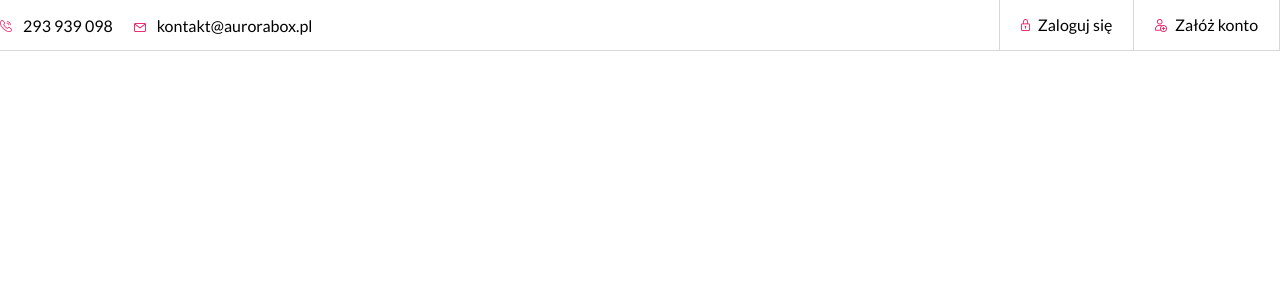
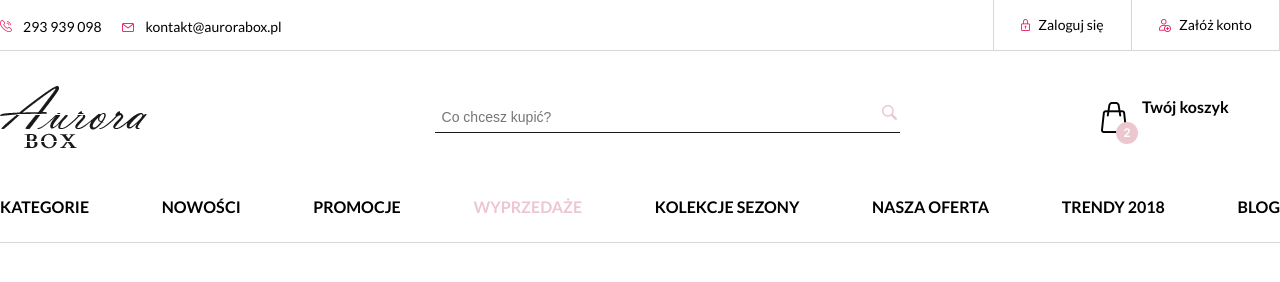
Before and after one commit to junqy/aurora-task, a plain HTML site: page index.html in a window 1280 px wide. Drawn offline with Linux system fonts and the light colour scheme.

Commit message:
full header

```diff
--- a/index.html
+++ b/index.html
@@ -17,28 +17,80 @@
             <div class="top-bar">
                 <ul class="contact-info-container">
                     <li class="phone-number-item">
-                        <img src="./assets/contact.png" alt="contact-icon" class="top-bar-icon"/>
-                        <p class="phone-number-text">293 939 098</p>
+                        <img
+                            src="./assets/contact.png"
+                            alt="contact-icon"
+                            class="top-bar-icon"
+                        />
+                        <p class="top-bar-text">293 939 098</p>
                     </li>
                     <li class="email-address-item">
-                        <img src="./assets/mail.png" alt="mail-icon" class="top-bar-icon"/>
-                        <p class="email-address-text">kontakt@aurorabox.pl</p>
+                        <img
+                            src="./assets/mail.png"
+                            alt="mail-icon"
+                            class="top-bar-icon"
+                        />
+                        <p class="top-bar-text">kontakt@aurorabox.pl</p>
                     </li>
                 </ul>
                 <ul class="user-auth-container">
                     <li class="auth-button">
-                        <img src="./assets/login.png" alt="login-icon" class="top-bar-icon"/>
-                        <p class="login">Zaloguj się</p>
+                        <img
+                            src="./assets/login.png"
+                            alt="login-icon"
+                            class="top-bar-icon"
+                        />
+                        <p class="top-bar-text">Zaloguj się</p>
                     </li>
                     <li class="auth-button">
-                        <img src="./assets/register.png" alt="login-icon" class="top-bar-icon"/>
-                        <p class="register">Załóż konto</p>
+                        <img
+                            src="./assets/register.png"
+                            alt="login-icon"
+                            class="top-bar-icon"
+                        />
+                        <p class="top-bar-text">Załóż konto</p>
                     </li>
                 </ul>
-
             </div>
-            <hr class="divider">
-            <div class="container"></div>
+            <hr class="divider" />
+            <div class="upper-navbar">
+                <div class="container">
+                    <img
+                        src="./assets/logo.png"
+                        alt="aurora-box-logo"
+                        class="brand-logo"
+                    />
+                    <div class="search-group">
+                        <input
+                            class="search-bar"
+                            placeholder="Co chcesz kupić?"
+                        />
+                        <img
+                            src="./assets/search.png"
+                            alt="search-icon"
+                            class="search-icon"
+                        />
+                    </div>
+                    <div class="basket-container">
+                        <img src="./assets/basket.png" alt="basket-icon" />
+                        <span class="badge">2</span>
+                        <p class="basket-text">Twój koszyk</p>
+                    </div>
+                </div>
+            </div>
+            <div class="lower-navbar">
+                <ul class="container">
+                    <li class="navbar-section dropdown">Kategorie</li>
+                    <li class="navbar-section">Nowości</li>
+                    <li class="navbar-section">Promocje</li>
+                    <li class="navbar-section selected-section">Wyprzedaże</li>
+                    <li class="navbar-section">Kolekcje Sezony</li>
+                    <li class="navbar-section">Nasza Oferta</li>
+                    <li class="navbar-section">Trendy 2018</li>
+                    <li class="navbar-section">Blog</li>
+                </ul>
+            </div>
+            <hr class="divider" />
         </header>
     </body>
 </html>
--- a/styles/scss/style.scss
+++ b/styles/scss/style.scss
@@ -2,6 +2,7 @@ $divider-color: #d7d7d7;
 $primary-color: #ecc7d0;
 $secondary-color: #ec3c73;
 $text-color: #000000;
+$search-color: #191919;
 $font-stack: Lato, Arial, Helvetica;
 $top-bar-spacing: 1.3rem;
 
@@ -45,6 +46,10 @@ p {
     margin-right: 0.5rem;
 }
 
+.top-bar-text {
+    font-size: 14px;
+}
+
 .auth-button {
     display: flex;
     align-items: center;
@@ -53,7 +58,7 @@ p {
     border-left: 1px solid $divider-color;
     border-right: 1px solid $divider-color;
     background-color: inherit;
-    padding: 0px $top-bar-spacing;
+    padding: 0 1.7em;
     cursor: pointer;
 }
 
@@ -74,3 +79,87 @@ p {
 }
 
 // mid bar styles
+
+.upper-navbar {
+    margin: 2.2rem 0 3rem 0;
+}
+
+.lower-navbar {
+    margin-bottom: 1.6rem;
+}
+
+.container {
+    display: flex;
+    justify-content: space-between;
+    align-items: center;
+}
+
+.brand-logo {
+    margin-right: 8%;
+}
+
+.search-bar {
+    border: none;
+    border-bottom: 1px solid $search-color;
+    padding: 0.4rem;
+    font-size: 14px;
+    flex: 1;
+    width: 0;
+}
+
+.search-bar:focus {
+    outline: none;
+}
+
+.search-group {
+    flex: 2;
+    display: flex;
+    align-items: center;
+    max-width: 480px;
+}
+
+.search-icon {
+    position: relative;
+    right: 18px;
+    top: -5px;
+}
+
+.basket-container {
+    display: flex;
+    align-items: flex-start;
+    cursor: pointer;
+    margin-right: 3.2rem;
+}
+
+.basket-text {
+    margin-top: -5px;
+    margin-left: -7px;
+    font-weight: bold;
+}
+
+.badge {
+    background: $primary-color;
+    border-radius: 50%;
+    color: #fff;
+    font-size: 12px;
+    font-weight: bold;
+    width: 22px;
+    height: 22px;
+    padding-top: 3px;
+    position: relative;
+    text-align: center;
+    top: 20px;
+    right: 11px;
+}
+
+// low bar style
+
+.navbar-section {
+    text-transform: uppercase;
+    font-weight: bold;
+    cursor: pointer;
+}
+
+.selected-section {
+    color: $primary-color;
+}
```
Also changed, not shown: assets/logo.png (added), styles/css/style.css.
